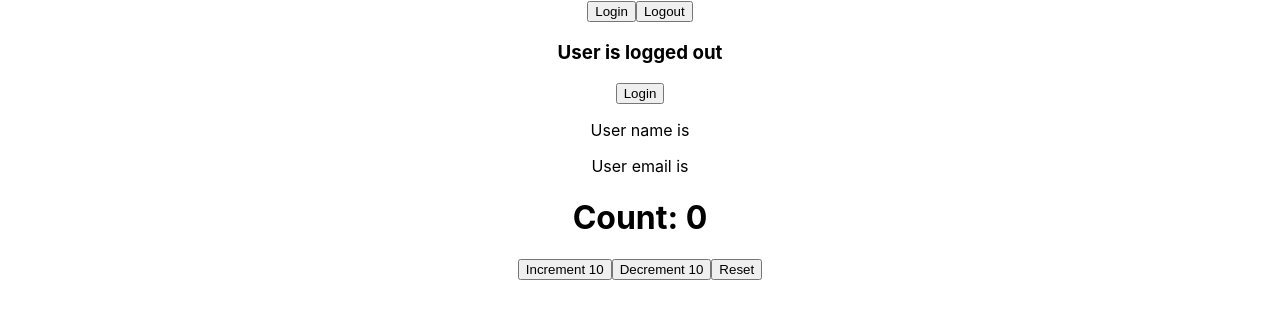
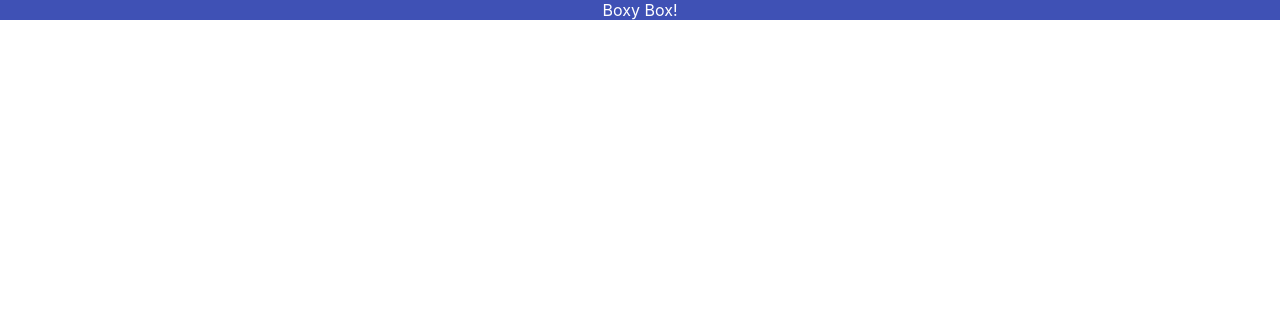
Before and after one commit to sarahaboudalal/one-typescript, a React (Create React App) app: page / in a window 1280 px wide. Shown: the top 318 px of the page. Built offline with nearby package versions, Linux system fonts and the light colour scheme.

Commit message:
useContext Hook

```diff
--- a/src/App.tsx
+++ b/src/App.tsx
@@ -1,7 +1,7 @@
 import './App.css';
-import Counter from './components/state/Counter';
-import LoggedIn from './components/state/LoggedIn';
-import User from './components/state/User';
+import Box from './components/context/Box';
+import ThemeContext from './components/context/ThemeContext';
+
 
 
 function App() {
@@ -9,9 +9,9 @@ function App() {
 
   return (
     <div className="App">
-      <LoggedIn />
-      <User />
-      <Counter />
+      <ThemeContext>
+        <Box />
+      </ThemeContext>
     </div>
   );
 }
--- /dev/null
+++ b/src/components/context/Box.tsx
@@ -0,0 +1,9 @@
+import React, { useContext } from 'react'
+import { ThemeContextProvider } from './ThemeContext'
+
+export default function Box() {
+    const theme = useContext(ThemeContextProvider)
+    return (
+        <div style={{ backgroundColor: theme.primary.main, color: theme.primary.text }}>Boxy Box!</div>
+    )
+}
--- /dev/null
+++ b/src/components/context/ThemeContext.tsx
@@ -0,0 +1,12 @@
+import React, { createContext } from 'react'
+import { theme } from './theme'
+
+type ThemeContextProps = {
+    children: React.ReactNode
+}
+export const ThemeContextProvider = createContext(theme)
+export default function ThemeContext({ children }: ThemeContextProps) {
+    return (
+        <ThemeContextProvider.Provider value={theme}>{children}</ThemeContextProvider.Provider>
+    )
+}
--- /dev/null
+++ b/src/components/context/theme.ts
@@ -0,0 +1,10 @@
+export const theme = {
+    primary: {
+        main: '#3f51b5',
+        text: '#fff'
+    },
+    secondary: {
+        main: '#f50057',
+        text: '#fff'
+    }
+}
```
